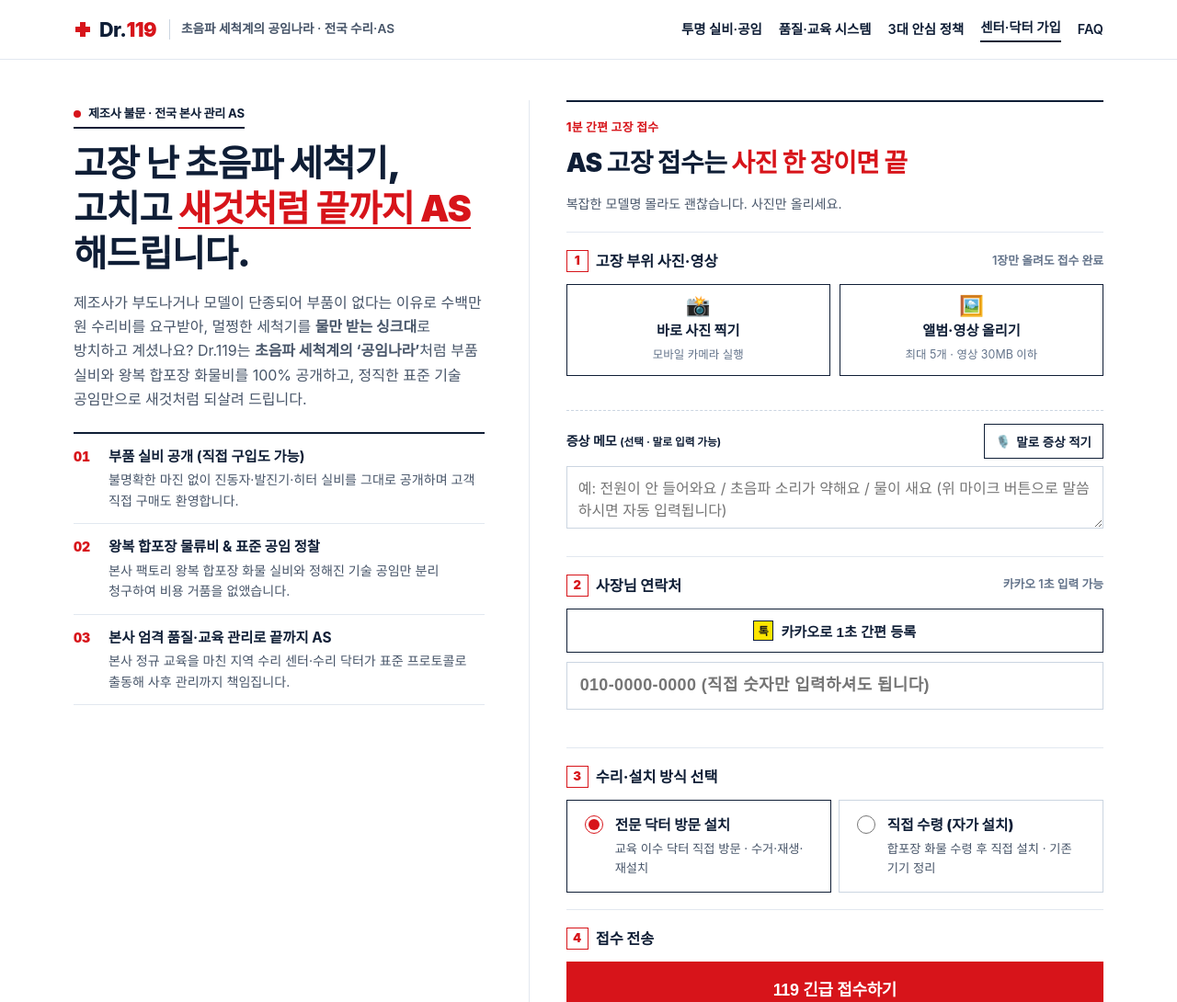
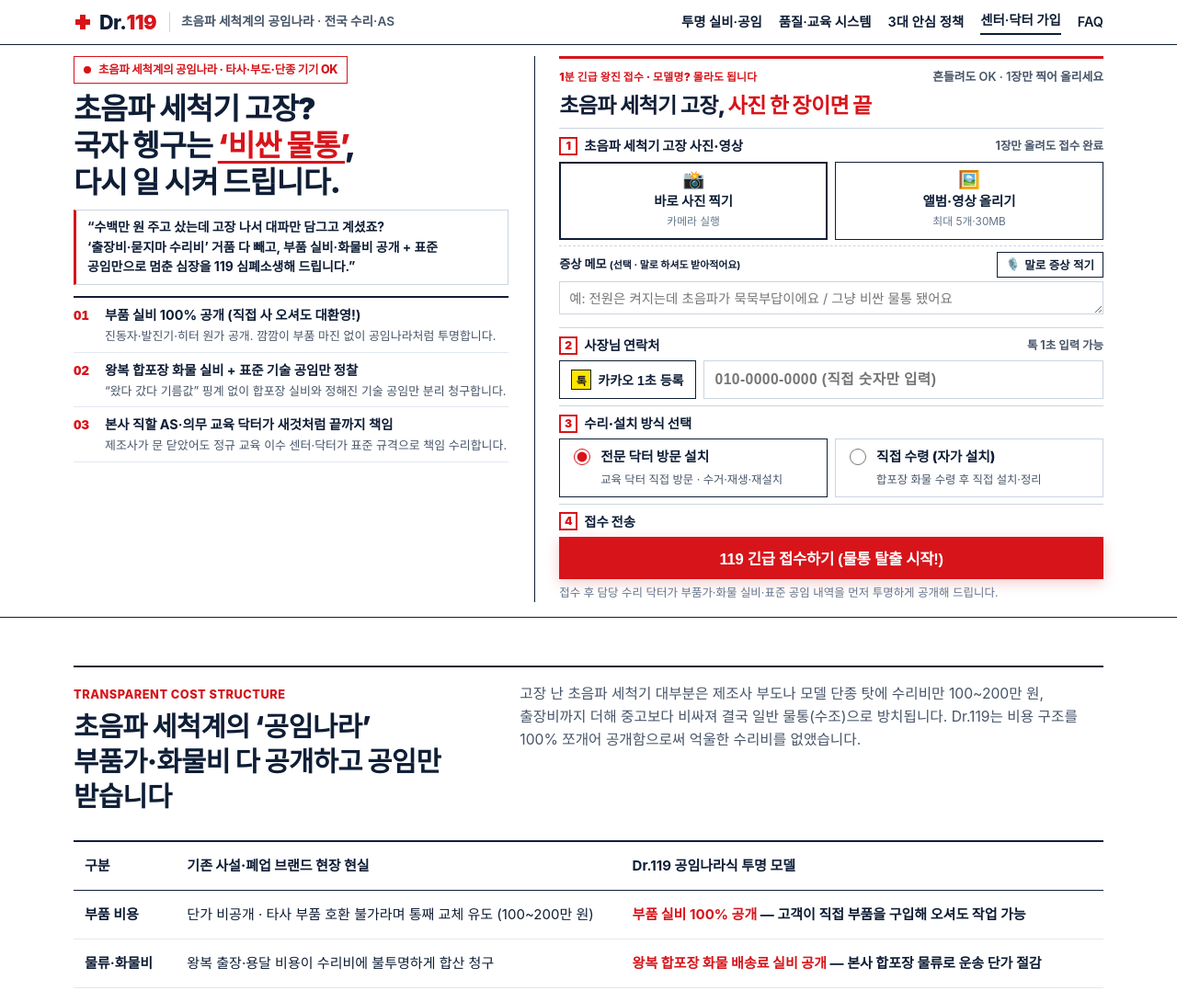
Before and after one commit to 10x-master/dr119-org, a plain HTML site: page index.html in a window 1280 px wide. Shown: the top 1090 px of the page at 92% size. Drawn offline with Linux system fonts and the light colour scheme.

Commit message:
fix(ui): fit desktop hero+intake in one 768px screen with relatable humor and '초음파 세척기 고장' copy

```diff
--- a/index.html
+++ b/index.html
@@ -183,49 +183,49 @@
     <!-- PC 2단 와이드 분할 / 모바일 1단 최적화 -->
     <section class="top-stage" aria-labelledby="hero-title">
       <div class="wrap hero-intake-grid">
-        <!-- 좌측: 신뢰형 카피 + 현장 문제 공감 + 투명 공임 요약 -->
+        <!-- 좌측: 신뢰형 카피 + 현장 유머(비싼 물통 탈출) + 투명 공임 요약 -->
         <div class="hero">
-          <p class="hero-badge"><span class="pulse" aria-hidden="true"></span> 제조사 불문 · 전국 본사 관리 AS</p>
-          <h1 id="hero-title">고장 난 초음파 세척기,<br>고치고 <em>새것처럼 끝까지 AS</em> 해드립니다.</h1>
-          <p class="hero-sub">
-            제조사가 부도나거나 모델이 단종되어 부품이 없다는 이유로 수백만 원 수리비를 요구받아, 멀쩡한 세척기를 <strong>물만 받는 싱크대</strong>로 방치하고 계셨나요?
-            Dr.119는 <strong>초음파 세척계의 ‘공임나라’</strong>처럼 부품 실비와 왕복 합포장 화물비를 100% 공개하고, 정직한 표준 기술 공임만으로 새것처럼 되살려 드립니다.
-          </p>
+          <p class="hero-badge"><span class="pulse" aria-hidden="true"></span> 초음파 세척계의 공임나라 · 타사·부도·단종 기기 OK</p>
+          <h1 id="hero-title">초음파 세척기 고장?<br>국자 헹구는 <em>‘비싼 물통’</em>,<br>다시 일 시켜 드립니다.</h1>
+          <blockquote class="hero-wit">
+            “수백만 원 주고 샀는데 고장 나서 대파만 담그고 계셨죠?<br>
+            ‘출장비·묻지마 수리비’ 거품 다 빼고, 부품 실비·화물비 공개 + 표준 공임만으로 멈춘 심장을 119 심폐소생해 드립니다.”
+          </blockquote>
 
           <ul class="hero-principles" aria-label="Dr.119 3대 원칙">
             <li>
               <span class="p-num">01</span>
               <div>
-                <strong>부품 실비 공개 (직접 구입도 가능)</strong>
-                <span>불명확한 마진 없이 진동자·발진기·히터 실비를 그대로 공개하며 고객 직접 구매도 환영합니다.</span>
+                <strong>부품 실비 100% 공개 (직접 사 오셔도 대환영!)</strong>
+                <span>진동자·발진기·히터 원가 공개. 깜깜이 부품 마진 없이 공임나라처럼 투명합니다.</span>
               </div>
             </li>
             <li>
               <span class="p-num">02</span>
               <div>
-                <strong>왕복 합포장 물류비 &amp; 표준 공임 정찰</strong>
-                <span>본사 팩토리 왕복 합포장 화물 실비와 정해진 기술 공임만 분리 청구하여 비용 거품을 없앴습니다.</span>
+                <strong>왕복 합포장 화물 실비 + 표준 기술 공임만 정찰</strong>
+                <span>“왔다 갔다 기름값” 핑계 없이 합포장 실비와 정해진 기술 공임만 분리 청구합니다.</span>
               </div>
             </li>
             <li>
               <span class="p-num">03</span>
               <div>
-                <strong>본사 엄격 품질·교육 관리로 끝까지 AS</strong>
-                <span>본사 정규 교육을 마친 지역 수리 센터·수리 닥터가 표준 프로토콜로 출동해 사후 관리까지 책임집니다.</span>
+                <strong>본사 직할 AS·의무 교육 닥터가 새것처럼 끝까지 책임</strong>
+                <span>제조사가 문 닫았어도 정규 교육 이수 센터·닥터가 표준 규격으로 책임 수리합니다.</span>
               </div>
             </li>
           </ul>
         </div>
 
-        <!-- 우측: AS 고장 접수 — "사진 한 장이면 끝" 4단계 -->
+        <!-- 우측: 초음파 세척기 고장 접수 — "사진 한 장이면 끝" 4단계 -->
         <div class="intake-col">
           <section class="form-section" aria-labelledby="form-title">
             <div class="intake-head">
               <div>
-                <span class="intake-kicker">1분 간편 고장 접수</span>
-                <h2 id="form-title" class="intake-title">AS 고장 접수는 <em>사진 한 장이면 끝</em></h2>
+                <span class="intake-kicker">1분 긴급 왕진 접수 · 모델명? 몰라도 됩니다</span>
+                <h2 id="form-title" class="intake-title">초음파 세척기 고장, <em>사진 한 장이면 끝</em></h2>
               </div>
-              <p class="intake-sub">복잡한 모델명 몰라도 괜찮습니다. 사진만 올리세요.</p>
+              <p class="intake-sub">흔들려도 OK · 1장만 찍어 올리세요</p>
             </div>
 
             <form id="as-form" class="as-form" novalidate>
@@ -235,19 +235,19 @@
               <!-- STEP 1: 사진 한 장(카메라 촬영 / 앨범 선택) + 음성 증상 입력 -->
               <fieldset class="step">
                 <legend>
-                  <span class="step-no">1</span> 고장 부위 사진·영상
+                  <span class="step-no">1</span> 초음파 세척기 고장 사진·영상
                   <span class="step-opt">1장만 올려도 접수 완료</span>
                 </legend>
                 <div class="media-actions">
                   <label class="upload-btn camera-primary" for="camera-media">
                     <span class="upload-icon" aria-hidden="true">📸</span>
                     <span class="upload-label">바로 사진 찍기</span>
-                    <span class="upload-hint">모바일 카메라 실행</span>
+                    <span class="upload-hint">카메라 실행</span>
                   </label>
                   <label class="upload-btn" for="media">
                     <span class="upload-icon" aria-hidden="true">🖼️</span>
                     <span class="upload-label">앨범·영상 올리기</span>
-                    <span class="upload-hint">최대 5개 · 영상 30MB 이하</span>
+                    <span class="upload-hint">최대 5개·30MB</span>
                   </label>
                 </div>
                 <input type="file" id="camera-media" accept="image/*" capture="environment" class="visually-hidden-input">
@@ -257,25 +257,30 @@
 
                 <div class="symptom-box">
                   <div class="symptom-head">
-                    <label for="symptom_note" class="symptom-label">증상 메모 <small>(선택 · 말로 입력 가능)</small></label>
+                    <label for="symptom_note" class="symptom-label">증상 메모 <small>(선택 · 말로 하셔도 받아적어요)</small></label>
                     <button type="button" id="voice-btn" class="voice-btn" aria-pressed="false">
                       <span aria-hidden="true">🎙️</span> 말로 증상 적기
                     </button>
                   </div>
-                  <textarea id="symptom_note" name="symptom_note" class="symptom-input" rows="2"
-                            placeholder="예: 전원이 안 들어와요 / 초음파 소리가 약해요 / 물이 새요 (위 마이크 버튼으로 말씀하시면 자동 입력됩니다)"></textarea>
+                  <textarea id="symptom_note" name="symptom_note" class="symptom-input" rows="1"
+                            placeholder="예: 전원은 켜지는데 초음파가 묵묵부답이에요 / 그냥 비싼 물통 됐어요"></textarea>
                   <p id="voice-status" class="voice-status" aria-live="polite"></p>
                 </div>
               </fieldset>
 
               <!-- STEP 2: 카카오 1초 간편 등록 + 직접 연락처 -->
               <fieldset class="step">
-                <legend><span class="step-no">2</span> 사장님 연락처 <span class="step-opt">카카오 1초 입력 가능</span></legend>
+                <legend><span class="step-no">2</span> 사장님 연락처 <span class="step-opt">톡 1초 입력 가능</span></legend>
                 <div class="contact-row">
-                  <button type="button" id="kakao-sync-btn" class="kakao-sync-btn">
-                    <span class="kakao-dot" aria-hidden="true">톡</span>
-                    <span>카카오로 1초 간편 등록</span>
-                  </button>
+                  <div class="contact-inline">
+                    <button type="button" id="kakao-sync-btn" class="kakao-sync-btn">
+                      <span class="kakao-dot" aria-hidden="true">톡</span>
+                      <span>카카오 1초 등록</span>
+                    </button>
+                    <label for="phone" class="sr-only">사장님 연락처</label>
+                    <input type="tel" id="phone" name="phone" inputmode="numeric" autocomplete="tel"
+                           placeholder="010-0000-0000 (직접 숫자만 입력)" maxlength="13" class="phone-input" required>
+                  </div>
                   <div id="kakao-quick-box" class="kakao-quick-box" hidden>
                     <p>연락처를 한 번 등록해 두면 다음 접수부터 카카오 1초 간편 등록으로 자동 입력됩니다.</p>
                     <div class="kakao-quick-actions">
@@ -284,9 +289,6 @@
                       <button type="button" class="kakao-confirm-btn" id="kakao-confirm-btn">간편 연동 저장</button>
                     </div>
                   </div>
-                  <label for="phone" class="sr-only">사장님 연락처</label>
-                  <input type="tel" id="phone" name="phone" inputmode="numeric" autocomplete="tel"
-                         placeholder="010-0000-0000 (직접 숫자만 입력하셔도 됩니다)" maxlength="13" class="phone-input" required>
                   <span id="kakao-badge" class="kakao-badge" hidden>✓ 카카오 간편 등록 연동됨</span>
                 </div>
                 <p class="field-error" id="phone-error" role="alert"></p>
@@ -300,14 +302,14 @@
                     <input type="radio" name="service_type" value="DOCTOR_VISIT" checked>
                     <span class="option-body">
                       <span class="option-title">전문 닥터 방문 설치</span>
-                      <span class="option-desc">교육 이수 닥터 직접 방문 · 수거·재생·재설치</span>
+                      <span class="option-desc">교육 닥터 직접 방문 · 수거·재생·재설치</span>
                     </span>
                   </label>
                   <label class="option">
                     <input type="radio" name="service_type" value="SELF_PICKUP">
                     <span class="option-body">
                       <span class="option-title">직접 수령 (자가 설치)</span>
-                      <span class="option-desc">합포장 화물 수령 후 직접 설치 · 기존 기기 정리</span>
+                      <span class="option-desc">합포장 화물 수령 후 직접 설치·정리</span>
                     </span>
                   </label>
                 </div>
@@ -317,9 +319,9 @@
               <fieldset class="step step-submit">
                 <legend><span class="step-no">4</span> 접수 전송</legend>
                 <button type="submit" class="submit-btn" id="submit-btn">
-                  <span class="submit-text">119 긴급 접수하기</span>
+                  <span class="submit-text">119 긴급 접수하기 (물통 탈출 시작!)</span>
                 </button>
-                <p class="form-note">접수 후 담당 수리 닥터가 부품가·배송 실비·공임 내역을 먼저 투명하게 안내해 드립니다.</p>
+                <p class="form-note">접수 후 담당 수리 닥터가 부품가·화물 실비·표준 공임 내역을 먼저 투명하게 공개해 드립니다.</p>
               </fieldset>
             </form>
 
--- a/style.css
+++ b/style.css
@@ -66,7 +66,7 @@ body {
 .site-header {
   background: #ffffff;
   color: var(--ink);
-  border-bottom: 1px solid var(--line);
+  border-bottom: 1.5px solid var(--ink);
   position: sticky;
   top: 0;
   z-index: 50;
@@ -75,10 +75,10 @@ body {
   display: flex;
   align-items: center;
   justify-content: space-between;
-  gap: 16px;
-  min-height: 64px;
-  padding-top: 10px;
-  padding-bottom: 10px;
+  gap: 14px;
+  min-height: 48px;
+  padding-top: 6px;
+  padding-bottom: 6px;
   flex-wrap: wrap;
 }
 .brand-group {
@@ -138,31 +138,39 @@ body {
   padding-bottom: 2px;
 }
 
-/* ---------- Top Hero + Intake 2-Column Split (PC 와이드 / 모바일 1열) ---------- */
+/* ---------- Top Hero + Intake 2-Column Split (PC 1페이지 한눈에 / 모바일 1열) ---------- */
 .top-stage {
   background: #ffffff;
-  border-bottom: 1px solid var(--line);
-  padding: 28px 0 44px;
+  border-bottom: 1.5px solid var(--ink);
+  padding: 12px 0 18px;
 }
 .hero-intake-grid {
   display: grid;
   grid-template-columns: 1fr;
-  gap: 32px;
+  gap: 18px;
   align-items: start;
 }
 @media (min-width: 960px) {
-  .top-stage { padding: 44px 0 60px; }
+  .top-stage { padding: 12px 0 16px; }
   .hero-intake-grid {
-    grid-template-columns: 5fr 7fr;
-    gap: 48px;
+    grid-template-columns: 5.2fr 6.8fr;
+    gap: 28px;
   }
   .intake-col {
-    border-left: 1px solid var(--line);
-    padding-left: 40px;
+    border-left: 1.5px solid var(--ink);
+    padding-left: 26px;
   }
+  .upload-btn {
+    flex-direction: row;
+    min-height: 40px;
+    padding: 5px 10px;
+    gap: 8px;
+    text-align: left;
+  }
+  .upload-hint { font-size: 0.72rem; }
 }
 
-/* ---------- Hero Column (올 화이트 배경 + 딥네이비 타이포 + 최소 레드 포인트) ---------- */
+/* ---------- Hero Column (올 화이트 + 고주목성 딥네이비/레드 포인트) ---------- */
 .hero {
   background: #ffffff;
   color: var(--ink);
@@ -172,12 +180,12 @@ body {
   display: inline-flex;
   align-items: center;
   gap: 8px;
-  margin: 0 0 14px;
-  padding: 4px 0;
-  border-bottom: 2px solid var(--ink);
-  font-size: 0.82rem;
-  font-weight: 700;
-  color: var(--ink);
+  margin: 0 0 8px;
+  padding: 4px 10px;
+  border: 1.5px solid var(--accent);
+  font-size: 0.78rem;
+  font-weight: 800;
+  color: var(--accent);
   letter-spacing: -0.2px;
 }
 .pulse {
@@ -187,9 +195,9 @@ body {
   background: var(--accent);
 }
 .hero h1 {
-  margin: 0 0 14px;
-  font-size: clamp(1.75rem, 3.2vw, 2.48rem);
-  line-height: 1.24;
+  margin: 0 0 10px;
+  font-size: clamp(1.56rem, 2.55vw, 2.08rem);
+  line-height: 1.22;
   letter-spacing: -0.9px;
   font-weight: 900;
   color: var(--ink);
@@ -199,72 +207,77 @@ body {
   font-style: normal;
   color: var(--accent);
   text-decoration: underline;
-  text-underline-offset: 6px;
-  text-decoration-thickness: 2px;
+  text-underline-offset: 5px;
+  text-decoration-thickness: 2.5px;
 }
-.hero-sub {
-  margin: 0 0 22px;
-  font-size: 1rem;
-  color: var(--ink-soft);
+.hero-wit {
+  margin: 0 0 12px;
+  padding: 8px 12px;
+  border: 1px solid var(--line-strong);
+  border-left: 3.5px solid var(--accent);
+  background: #ffffff;
+  color: var(--ink);
+  font-size: 0.87rem;
+  font-weight: 700;
+  line-height: 1.52;
   word-break: keep-all;
-  line-height: 1.65;
 }
 
-/* 공임나라형 3대 실비 공개 요약 리스트 (박스/카드 없이 헤어라인 리스트) */
+/* 공임나라형 3대 실비 공개 요약 리스트 (컴팩트 헤어라인) */
 .hero-principles {
-  margin: 22px 0 0;
+  margin: 10px 0 0;
   padding: 0;
   list-style: none;
   border-top: 2px solid var(--ink);
 }
 .hero-principles li {
-  padding: 13px 0;
+  padding: 7px 0;
   border-bottom: 1px solid var(--line);
   display: grid;
-  grid-template-columns: 28px 1fr;
-  gap: 10px;
+  grid-template-columns: 26px 1fr;
+  gap: 8px;
   align-items: baseline;
 }
 .hero-principles .p-num {
   font-weight: 900;
-  font-size: 0.88rem;
+  font-size: 0.82rem;
   color: var(--accent);
   font-variant-numeric: tabular-nums;
 }
 .hero-principles strong {
   display: block;
-  font-size: 0.96rem;
+  font-size: 0.9rem;
   color: var(--ink);
-  margin-bottom: 2px;
+  margin-bottom: 1px;
 }
 .hero-principles span {
   display: block;
-  font-size: 0.88rem;
+  font-size: 0.81rem;
   color: var(--ink-soft);
   word-break: keep-all;
 }
 
-/* ---------- Intake Form Section ('사진 한 장이면 끝' + 4단계) ---------- */
+/* ---------- Intake Form Section ('사진 한 장이면 끝' + 4단계 컴팩트 한눈에) ---------- */
 .form-section { padding: 0; background: #ffffff; }
 .intake-head {
-  border-top: 2px solid var(--ink);
-  padding-top: 14px;
-  margin-bottom: 18px;
+  border-top: 3px solid var(--accent);
+  padding-top: 6px;
+  margin-bottom: 6px;
   display: flex;
   align-items: baseline;
   justify-content: space-between;
-  gap: 12px;
+  gap: 8px;
   flex-wrap: wrap;
 }
 .intake-kicker {
-  font-size: 0.8rem;
-  font-weight: 800;
+  font-size: 0.74rem;
+  font-weight: 900;
   color: var(--accent);
-  letter-spacing: 0.4px;
+  letter-spacing: 0.3px;
 }
 .intake-title {
-  margin: 4px 0 0;
-  font-size: clamp(1.35rem, 2.4vw, 1.75rem);
+  margin: 1px 0 0;
+  font-size: clamp(1.18rem, 2vw, 1.44rem);
   font-weight: 900;
   color: var(--ink);
   letter-spacing: -0.6px;
@@ -275,8 +288,9 @@ body {
 }
 .intake-sub {
   margin: 0;
-  font-size: 0.88rem;
+  font-size: 0.8rem;
   color: var(--ink-soft);
+  font-weight: 600;
 }
 
 .as-form {
@@ -286,44 +300,44 @@ body {
   background: #ffffff;
 }
 
-/* 카드 박스 대신 상하 헤어라인 구분 */
+/* 카드 박스 대신 상하 헤어라인 구분 — PC 한 화면 수용 최적화 */
 .step {
   margin: 0;
-  padding: 18px 0;
+  padding: 7px 0;
   border: 0;
-  border-top: 1px solid var(--line);
+  border-top: 1px solid var(--line-strong);
   background: #ffffff;
 }
 .step legend {
   float: left;
   width: 100%;
   padding: 0;
-  margin-bottom: 12px;
-  font-size: 1.02rem;
-  font-weight: 800;
+  margin-bottom: 5px;
+  font-size: 0.9rem;
+  font-weight: 900;
   color: var(--ink);
   display: flex;
   align-items: center;
-  gap: 8px;
+  gap: 7px;
 }
 .step legend + * { clear: both; }
 .step-no {
   display: inline-flex;
   align-items: center;
   justify-content: center;
-  width: 24px;
-  height: 24px;
-  border: 1.5px solid var(--accent);
+  width: 20px;
+  height: 20px;
+  border: 2px solid var(--accent);
   color: var(--accent);
   background: #ffffff;
-  font-size: 0.82rem;
+  font-size: 0.76rem;
   font-weight: 900;
   flex-shrink: 0;
 }
 .step-opt {
-  font-size: 0.8rem;
-  font-weight: 600;
-  color: var(--ink-muted);
+  font-size: 0.78rem;
+  font-weight: 700;
+  color: var(--ink-soft);
   margin-left: auto;
 }
 
@@ -331,17 +345,17 @@ body {
 .media-actions {
   display: grid;
   grid-template-columns: 1fr 1fr;
-  gap: 10px;
+  gap: 8px;
 }
 .upload-btn {
   display: flex;
   flex-direction: column;
   align-items: center;
   justify-content: center;
-  gap: 4px;
-  min-height: 76px;
-  padding: 12px 10px;
-  border: 1px solid var(--ink);
+  gap: 2px;
+  min-height: 58px;
+  padding: 8px 8px;
+  border: 1.5px solid var(--ink);
   background: #ffffff;
   color: var(--ink);
   cursor: pointer;
@@ -354,12 +368,12 @@ body {
   border-color: var(--accent);
 }
 .upload-btn.camera-primary {
-  border-width: 1.5px;
+  border-width: 2px;
   border-color: var(--ink);
 }
-.upload-icon { font-size: 1.35rem; line-height: 1; }
-.upload-label { font-size: 0.95rem; font-weight: 800; color: var(--ink); }
-.upload-hint { font-size: 0.78rem; color: var(--ink-muted); }
+.upload-icon { font-size: 1.2rem; line-height: 1; }
+.upload-label { font-size: 0.9rem; font-weight: 800; color: var(--ink); }
+.upload-hint { font-size: 0.74rem; color: var(--ink-muted); }
 .visually-hidden-input {
   position: absolute;
   width: 1px;
@@ -416,10 +430,10 @@ body {
   cursor: pointer;
 }
 
-/* 음성 인식 증상 입력창 */
+/* 음성 인식 증상 입력창 (컴팩트) */
 .symptom-box {
-  margin-top: 14px;
-  padding-top: 14px;
+  margin-top: 6px;
+  padding-top: 6px;
   border-top: 1px dashed var(--line-strong);
 }
 .symptom-head {
@@ -427,24 +441,24 @@ body {
   align-items: center;
   justify-content: space-between;
   gap: 8px;
-  margin-bottom: 8px;
+  margin-bottom: 4px;
   flex-wrap: wrap;
 }
 .symptom-label {
-  font-size: 0.88rem;
+  font-size: 0.82rem;
   font-weight: 700;
   color: var(--ink);
 }
 .voice-btn {
   display: inline-flex;
   align-items: center;
-  gap: 6px;
-  min-height: 38px;
-  padding: 6px 12px;
+  gap: 5px;
+  min-height: 28px;
+  padding: 3px 9px;
   background: #ffffff;
   color: var(--ink);
   border: 1px solid var(--ink);
-  font-size: 0.84rem;
+  font-size: 0.78rem;
   font-weight: 800;
   cursor: pointer;
   touch-action: manipulation;
@@ -456,9 +470,9 @@ body {
 }
 .symptom-input {
   width: 100%;
-  min-height: 68px;
-  padding: 10px 12px;
-  font-size: 1rem;
+  min-height: 36px;
+  padding: 6px 10px;
+  font-size: 0.9rem;
   font-family: inherit;
   color: var(--ink);
   background: #ffffff;
@@ -470,31 +484,43 @@ body {
   border-color: var(--ink);
 }
 .voice-status {
-  margin: 4px 0 0;
-  font-size: 0.8rem;
+  margin: 3px 0 0;
+  font-size: 0.76rem;
   color: var(--ink-muted);
 }
+.voice-status:empty { display: none; }
 
 /* Step 2: 카카오 1초 간편 등록 + 직접 연락처 입력 */
 .contact-row {
   display: flex;
   flex-direction: column;
-  gap: 10px;
+  gap: 8px;
+}
+.contact-inline {
+  display: grid;
+  grid-template-columns: 1fr;
+  gap: 8px;
+}
+@media (min-width: 600px) {
+  .contact-inline {
+    grid-template-columns: auto 1fr;
+  }
 }
 .kakao-sync-btn {
   width: 100%;
-  min-height: 48px;
-  padding: 10px 14px;
+  min-height: 42px;
+  padding: 6px 12px;
   background: #ffffff;
   color: var(--ink);
   border: 1.5px solid var(--ink);
-  font-size: 0.95rem;
+  font-size: 0.88rem;
   font-weight: 800;
   display: inline-flex;
   align-items: center;
   justify-content: center;
-  gap: 8px;
+  gap: 7px;
   cursor: pointer;
+  white-space: nowrap;
   touch-action: manipulation;
 }
 .kakao-sync-btn:hover { border-color: var(--accent); }
@@ -511,24 +537,24 @@ body {
   border: 1px solid var(--ink);
 }
 .kakao-quick-box {
-  padding: 12px;
+  padding: 10px;
   border: 1px solid var(--ink);
   background: #ffffff;
-  font-size: 0.86rem;
+  font-size: 0.84rem;
   color: var(--ink);
 }
-.kakao-quick-box p { margin: 0 0 8px; font-weight: 600; }
+.kakao-quick-box p { margin: 0 0 6px; font-weight: 600; }
 .kakao-quick-actions {
   display: flex;
   gap: 8px;
   flex-wrap: wrap;
 }
 .kakao-confirm-btn {
-  padding: 8px 14px;
+  padding: 6px 12px;
   background: var(--ink);
   color: #ffffff;
   border: 1px solid var(--ink);
-  font-size: 0.85rem;
+  font-size: 0.84rem;
   font-weight: 700;
   cursor: pointer;
 }
@@ -537,13 +563,13 @@ body {
   font-size: 0.8rem;
   font-weight: 800;
   color: var(--ok);
-  margin-top: 4px;
+  margin-top: 2px;
 }
 .phone-input {
   width: 100%;
-  height: 52px;
-  padding: 0 14px;
-  font-size: 1.12rem;
+  height: 42px;
+  padding: 0 12px;
+  font-size: 0.98rem;
   font-weight: 700;
   letter-spacing: 0.4px;
   color: var(--ink);
@@ -571,16 +597,16 @@ body {
 .option {
   display: flex;
   align-items: flex-start;
-  gap: 10px;
-  padding: 14px;
+  gap: 8px;
+  padding: 8px 10px;
   border: 1px solid var(--line-strong);
   background: #ffffff;
   cursor: pointer;
   touch-action: manipulation;
 }
 .option input[type="radio"] {
-  width: 20px;
-  height: 20px;
+  width: 18px;
+  height: 18px;
   margin-top: 2px;
   accent-color: var(--accent);
   flex-shrink: 0;
@@ -590,43 +616,46 @@ body {
   border-width: 1.5px;
   background: #ffffff;
 }
-.option-body { display: flex; flex-direction: column; gap: 3px; }
-.option-title { font-size: 0.98rem; font-weight: 800; color: var(--ink); }
-.option-desc { font-size: 0.83rem; color: var(--ink-soft); word-break: keep-all; }
+.option-body { display: flex; flex-direction: column; gap: 2px; }
+.option-title { font-size: 0.92rem; font-weight: 800; color: var(--ink); }
+.option-desc { font-size: 0.77rem; color: var(--ink-soft); word-break: keep-all; }
 
 .field-error {
-  margin: 8px 0 0;
-  font-size: 0.86rem;
+  margin: 5px 0 0;
+  font-size: 0.84rem;
   font-weight: 700;
   color: var(--accent);
-  min-height: 1.1em;
+  min-height: 0;
 }
+.field-error:empty { display: none; }
 
 /* Step 4: 119 긴급 접수 버튼 */
 .step-submit {
-  border-bottom: 1px solid var(--line);
+  padding-bottom: 0;
+  border-bottom: 0;
 }
 .submit-btn {
   width: 100%;
-  min-height: 58px;
-  padding: 14px 20px;
+  min-height: 46px;
+  padding: 9px 18px;
   border: 1.5px solid var(--accent);
   background: var(--accent);
   color: #ffffff;
-  font-size: 1.12rem;
+  font-size: 1.04rem;
   font-weight: 900;
   letter-spacing: -0.3px;
   cursor: pointer;
   touch-action: manipulation;
-  transition: background-color 0.15s;
+  box-shadow: 0 4px 14px rgba(215, 20, 26, 0.22);
+  transition: background-color 0.15s, transform 0.1s;
 }
 .submit-btn:hover { background: var(--accent-dark); }
 .submit-btn:active { transform: translateY(1px); }
 .submit-btn:disabled { opacity: 0.55; cursor: progress; }
 .form-note {
-  margin: 8px 0 0;
+  margin: 5px 0 0;
   text-align: left;
-  font-size: 0.8rem;
+  font-size: 0.78rem;
   color: var(--ink-muted);
 }
 
```
Also changed, not shown: tests/e2e-phase1.mjs (+14 -0 lines).
